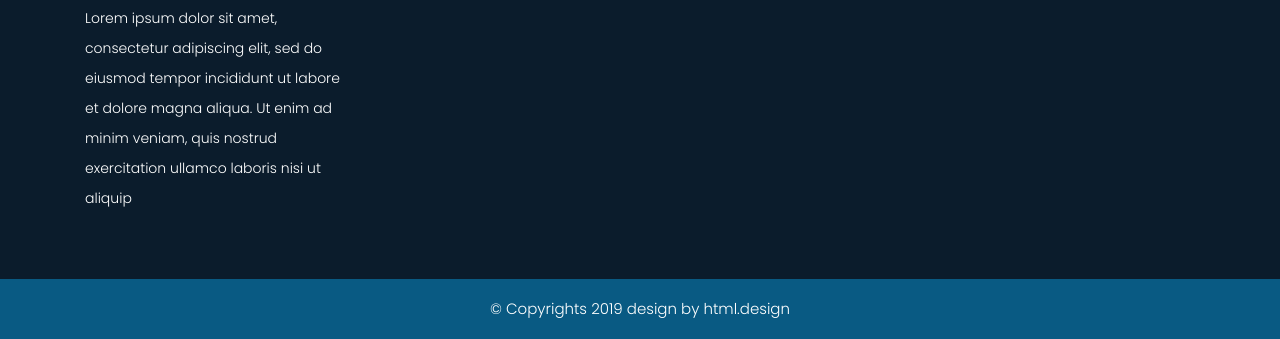
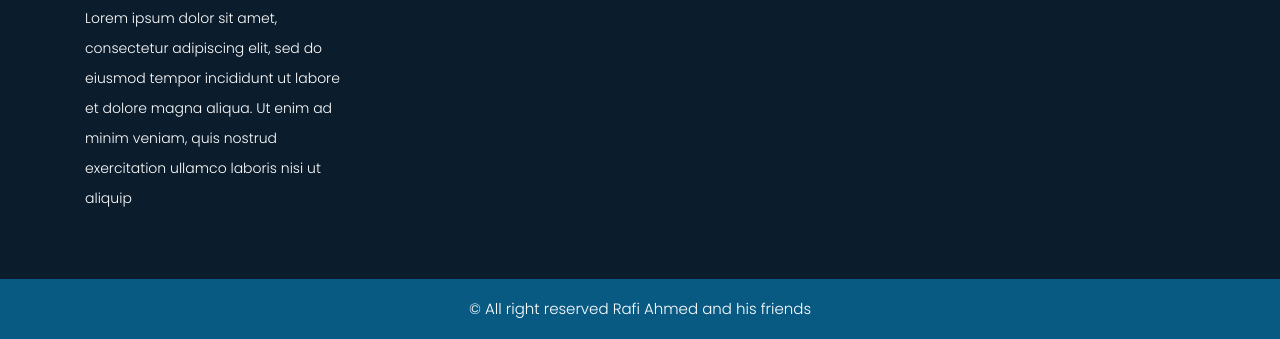
Before and after one commit to rafisgithub/we-are-friends, a plain HTML site: page contact.html in a window 1280 px wide. Shown: the part 1180-1519 px from the top of the page. Drawn offline with Linux system fonts and the light colour scheme.

Commit message:
some changes

```diff
--- a/contact.html
+++ b/contact.html
@@ -189,11 +189,11 @@
     </footer>
     <!-- End Footer -->
 
-    <div class="footer_bottom">
+	<div class="footer_bottom">
         <div class="container">
             <div class="row">
                 <div class="col-12">
-                    <p class="crp">© Copyrights 2019 design by html.design</p>
+                    <p class="crp">&copy; All right reserved Rafi Ahmed and his friends</p>
                 </div>
             </div>
         </div>
```
Also changed, not shown: blog.html (+2 -3 lines).
